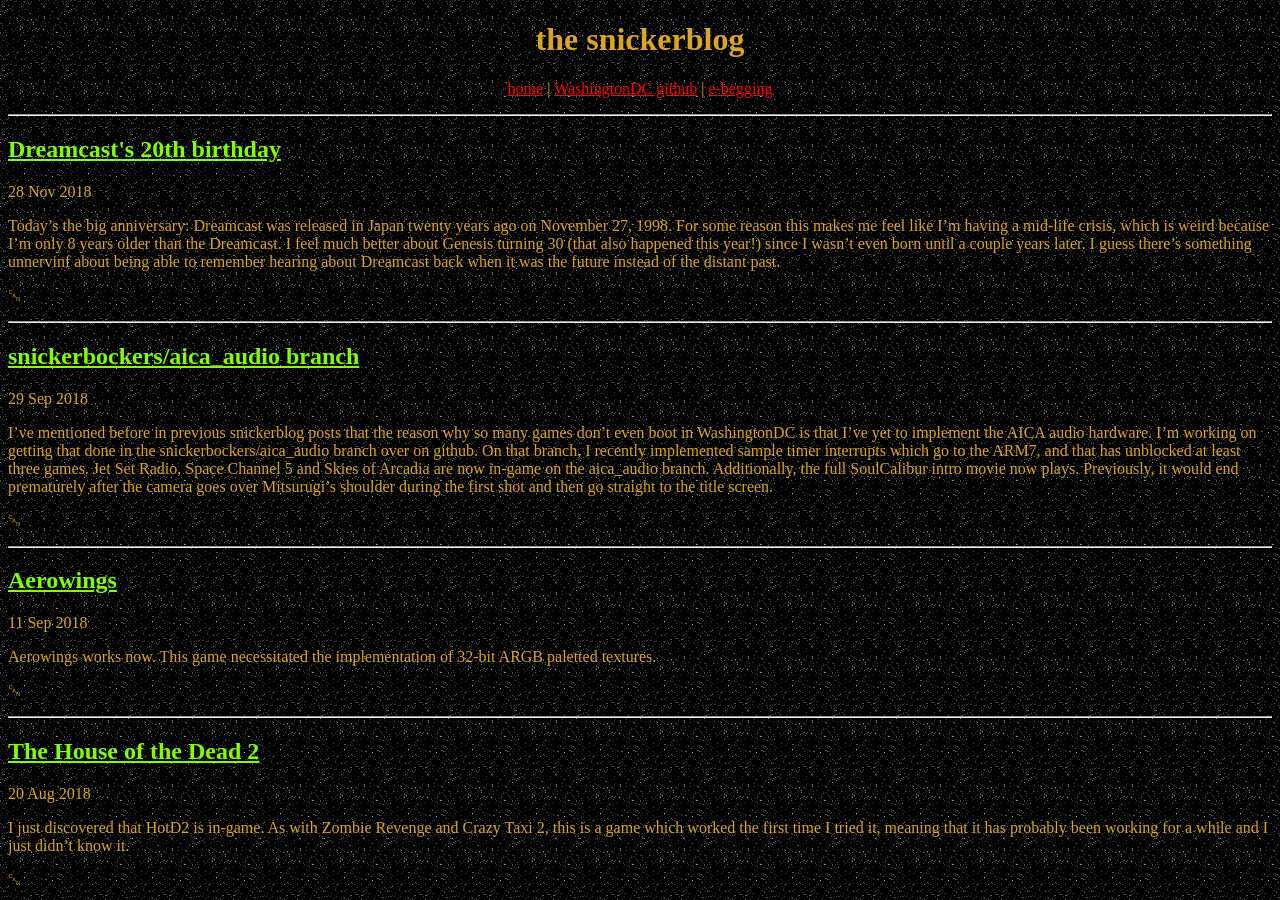
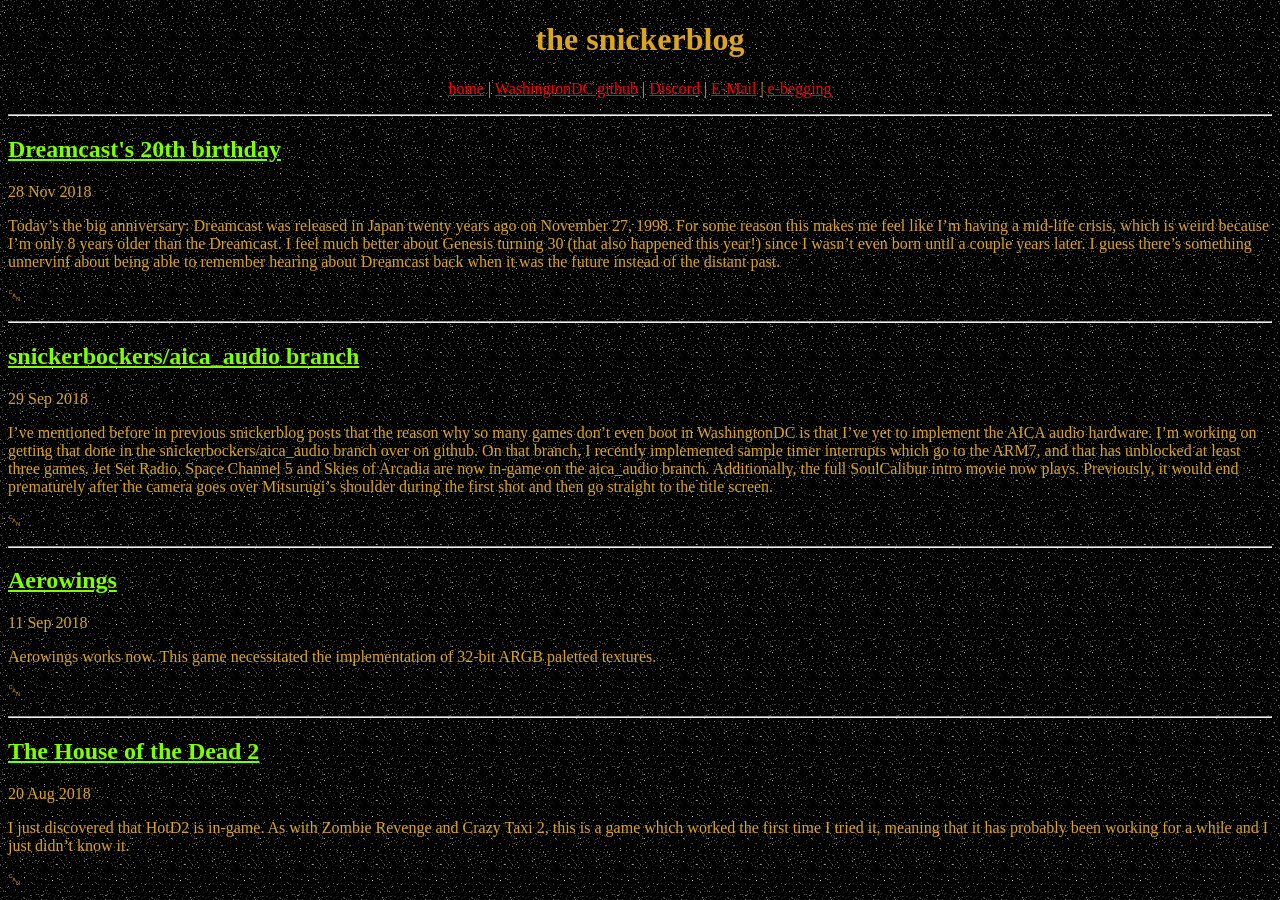
Before and after one commit to washemu/washemu.github.io, a Jekyll site: the page built from index.html, in a window 1280 px wide and 900 px high. Built offline with Jekyll 4.4.1, drawn with Linux system fonts in a browser that asks for light colours.

Commit message:
add email and discord links to the nav bar

```diff
--- a/_data/nav.yml
+++ b/_data/nav.yml
@@ -2,5 +2,9 @@
   link: /
 - name: WashingtonDC github
   link: https://github.com/washingtondc-emu/washingtondc
+- name: Discord
+  link: https://discord.gg/2vmxMCd
+- name: E-Mail
+  link: mailto:snickerbockers@washemu.org
 - name: e-begging
   link: /donate
```
